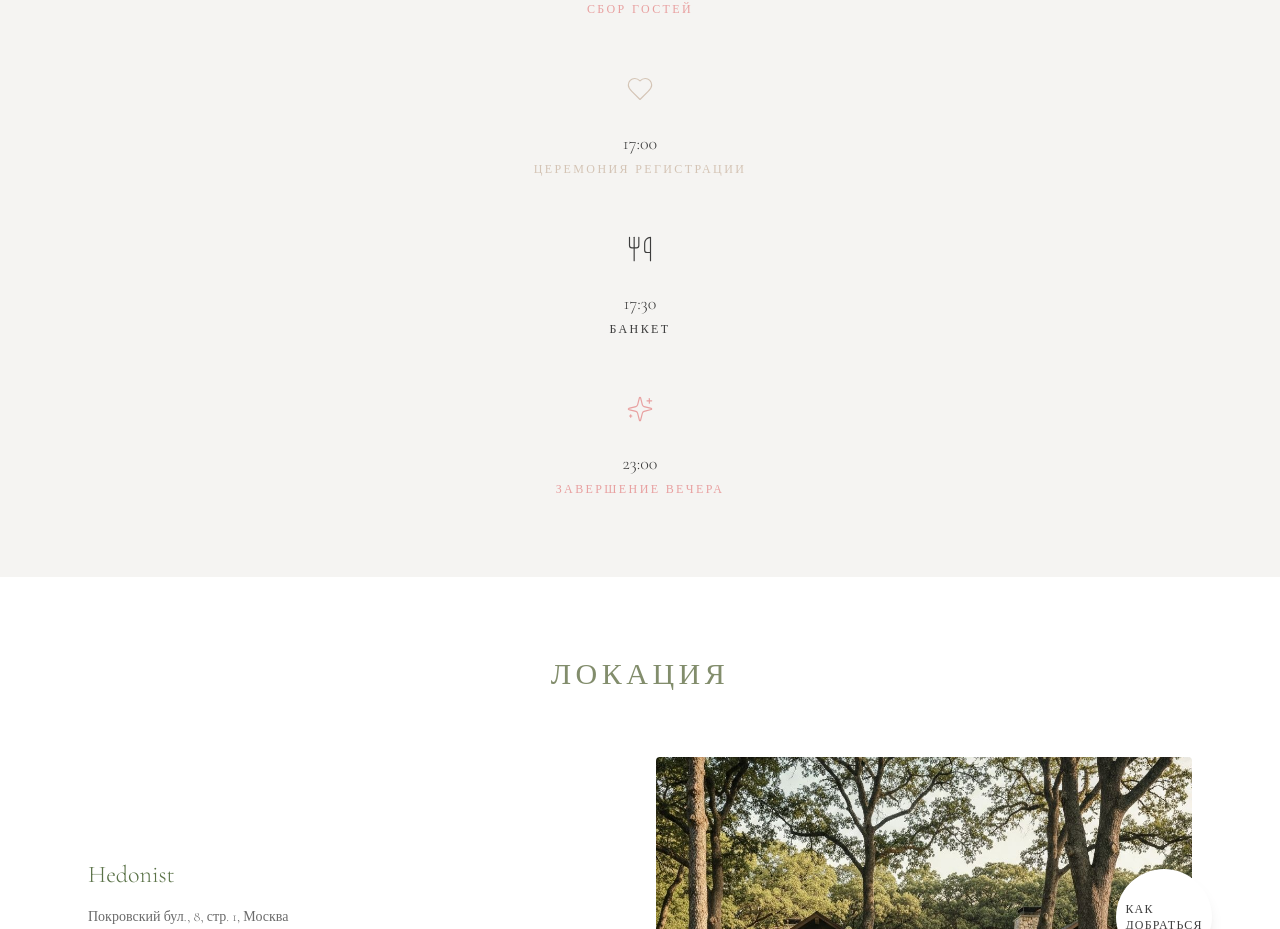
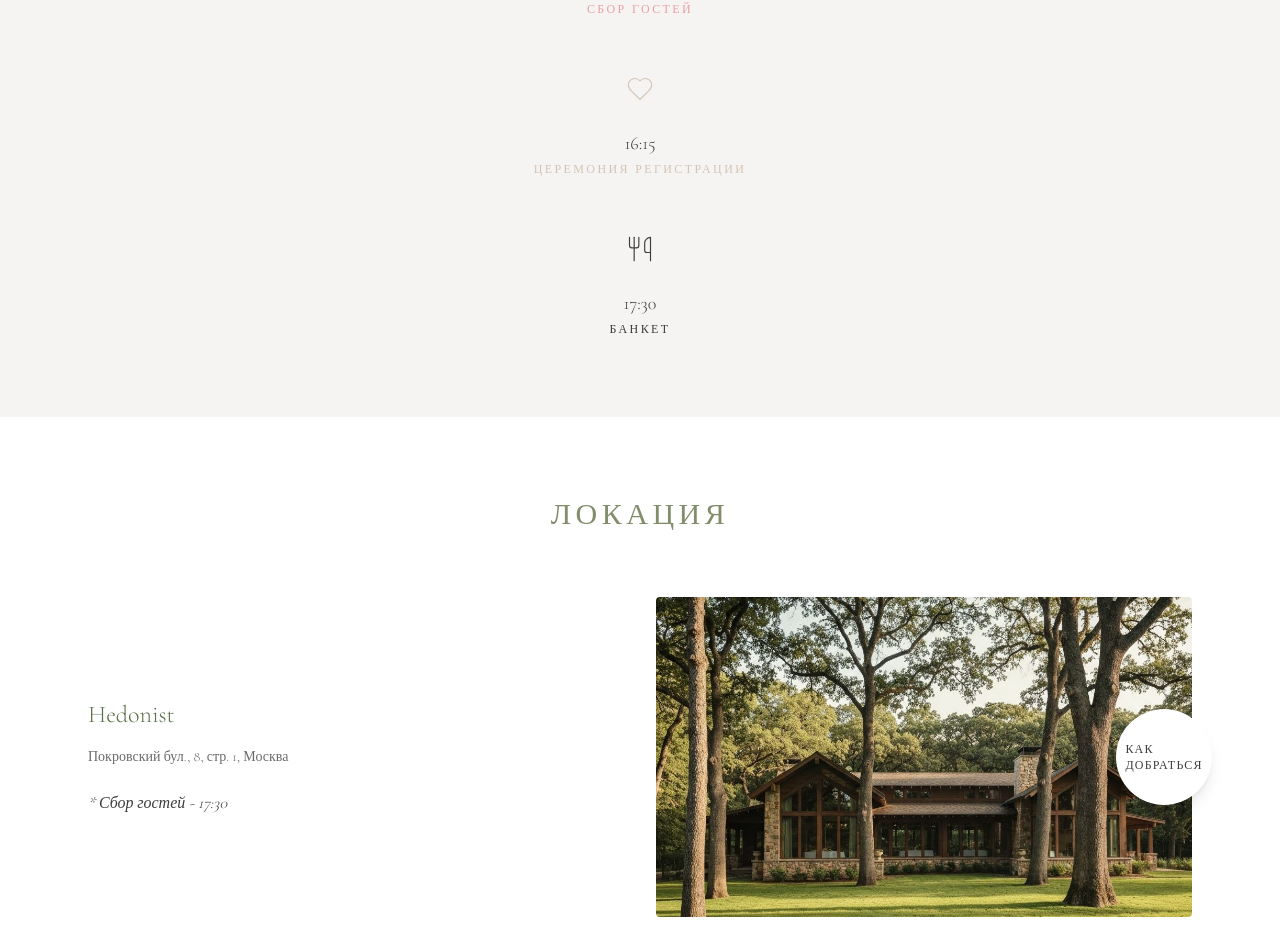
Before and after one commit to Gonor13/v0-wedding-website-design, a Next.js app: page / in a window 1280 px wide. Shown: the part 2759-3688 px from the top of the page. Built offline with nearby package versions, Linux system fonts and the light colour scheme.

Commit message:
Update timeline-section.tsx

```diff
--- a/components/timeline-section.tsx
+++ b/components/timeline-section.tsx
@@ -8,7 +8,7 @@ const events = [
     color: "#e8a0a0",
   },
   {
-    time: "17:00",
+    time: "16:15",
     title: "ЦЕРЕМОНИЯ РЕГИСТРАЦИИ",
     icon: Heart,
     color: "#d4c4b5",
@@ -18,12 +18,6 @@ const events = [
     title: "БАНКЕТ",
     icon: Utensils,
     color: "#3d3d3d",
-  },
-  {
-    time: "23:00",
-    title: "ЗАВЕРШЕНИЕ ВЕЧЕРА",
-    icon: Sparkles,
-    color: "#e8a0a0",
   },
 ]
 
```
